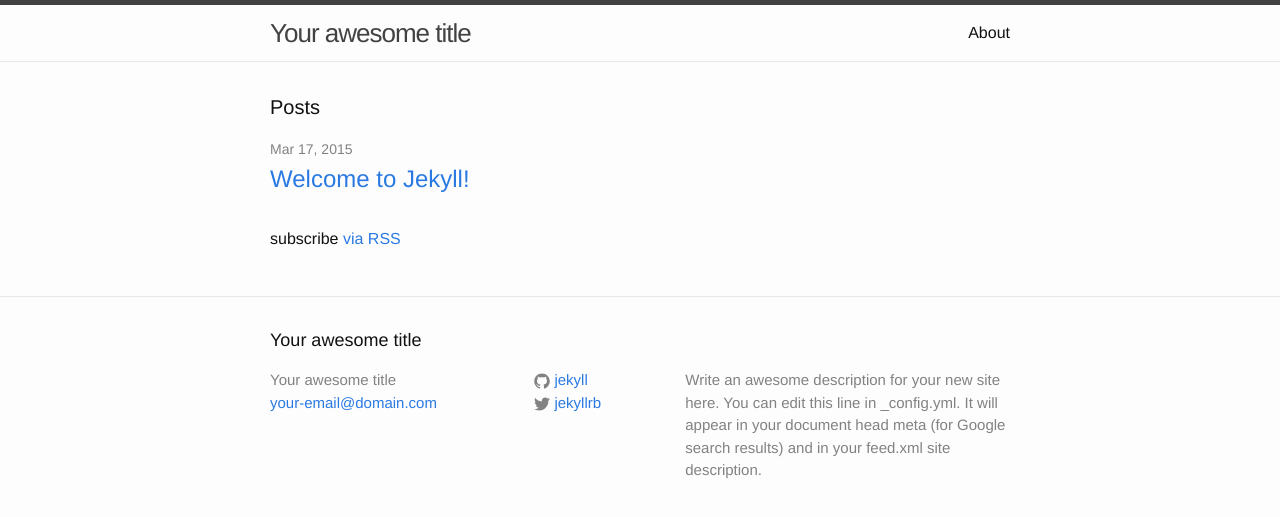
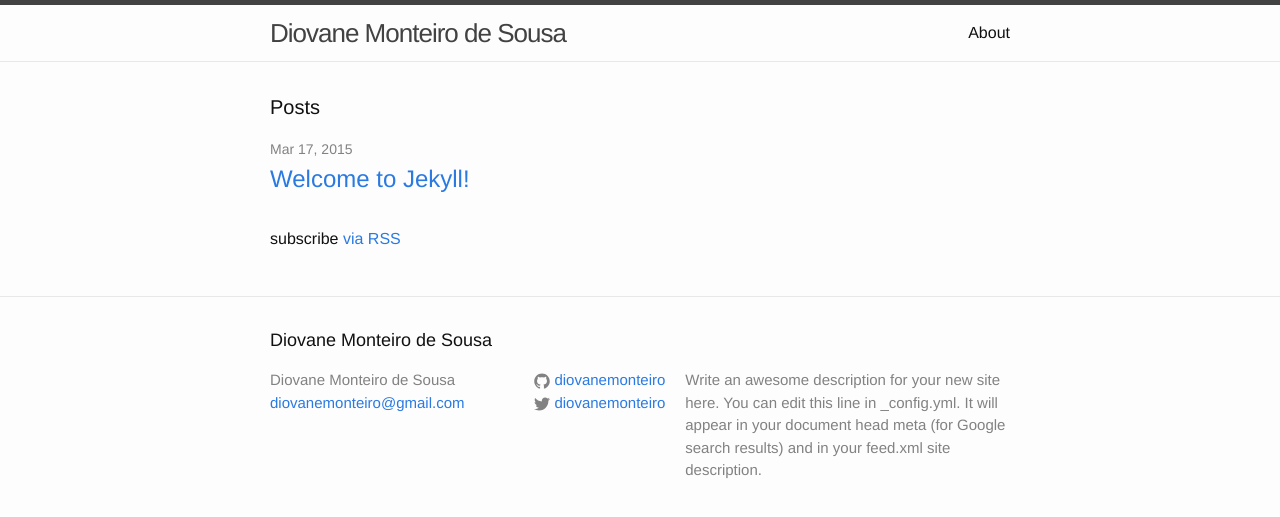
Before and after one commit to diovanemonteiro/diovanemonteiro.github.io, a Jekyll site: the page built from index.html, in a window 1280 px wide. Shown: the top 517 px of the page. Built offline with Jekyll 4.4.1, drawn with Linux system fonts in a browser that asks for light colours.

Commit message:
Alterações gerais de configurações, páginas e css

```diff
--- a/_config.yml
+++ b/_config.yml
@@ -1,14 +1,15 @@
 # Site settings
-title: Your awesome title
-email: your-email@domain.com
+title: Diovane Monteiro de Sousa
+email: diovanemonteiro@gmail.com
 description: > # this means to ignore newlines until "baseurl:"
   Write an awesome description for your new site here. You can edit this
   line in _config.yml. It will appear in your document head meta (for
   Google search results) and in your feed.xml site description.
 baseurl: "" # the subpath of your site, e.g. /blog/
 url: "http://yourdomain.com" # the base hostname & protocol for your site
-twitter_username: jekyllrb
-github_username:  jekyll
+twitter_username: diovanemonteiro
+github_username:  diovanemonteiro
 
 # Build settings
 markdown: kramdown
+highlighter: pygments
--- a/_includes/head.html
+++ b/_includes/head.html
@@ -7,6 +7,7 @@
   <meta name="description" content="{% if page.excerpt %}{{ page.excerpt | strip_html | strip_newlines | truncate: 160 }}{% else %}{{ site.description }}{% endif %}">
 
   <link rel="stylesheet" href="{{ "/css/main.css" | prepend: site.baseurl }}">
+  <!-- <link rel="stylesheet" href="{{ "/css/monokai.css" | prepend: site.baseurl }}"> -->
   <link rel="canonical" href="{{ page.url | replace:'index.html','' | prepend: site.baseurl | prepend: site.url }}">
   <link rel="alternate" type="application/rss+xml" title="{{ site.title }}" href="{{ "/feed.xml" | prepend: site.baseurl | prepend: site.url }}" />
 </head>
--- /dev/null
+++ b/_sass/_monokai.scss
@@ -0,0 +1,79 @@
+
+/**
+ * Syntax highlighting styles
+ */
+.highlight {
+    background: #272822;
+    @extend %vertical-rhythm;
+
+    pre, code {
+	    font-size: 14px;
+	    border: 0px;
+	    border-radius: 0px;
+	    background-color: #272822;
+	}
+
+	.hll { background-color: #49483e }
+	.c { color: #75715e } /* Comment */
+	.err { color: #960050; background-color: #1e0010 } /* Error */
+	.k { color: #66d9ef } /* Keyword */
+	.l { color: #ae81ff } /* Literal */
+	.n { color: #f8f8f2 } /* Name */
+	.o { color: #f92672 } /* Operator */
+	.p { color: #f8f8f2 } /* Punctuation */
+	.cm { color: #75715e } /* Comment.Multiline */
+	.cp { color: #75715e } /* Comment.Preproc */
+	.c1 { color: #75715e } /* Comment.Single */
+	.cs { color: #75715e } /* Comment.Special */
+	.gd { color: #f92672 } /* Generic.Deleted */
+	.ge { font-style: italic } /* Generic.Emph */
+	.gi { color: #a6e22e } /* Generic.Inserted */
+	.gs { font-weight: bold } /* Generic.Strong */
+	.gu { color: #75715e } /* Generic.Subheading */
+	.kc { color: #66d9ef } /* Keyword.Constant */
+	.kd { color: #66d9ef } /* Keyword.Declaration */
+	.kn { color: #f92672 } /* Keyword.Namespace */
+	.kp { color: #66d9ef } /* Keyword.Pseudo */
+	.kr { color: #66d9ef } /* Keyword.Reserved */
+	.kt { color: #66d9ef } /* Keyword.Type */
+	.ld { color: #e6db74 } /* Literal.Date */
+	.m { color: #ae81ff } /* Literal.Number */
+	.s { color: #e6db74 } /* Literal.String */
+	.na { color: #a6e22e } /* Name.Attribute */
+	.nb { color: #f8f8f2 } /* Name.Builtin */
+	.nc { color: #a6e22e } /* Name.Class */
+	.no { color: #66d9ef } /* Name.Constant */
+	.nd { color: #a6e22e } /* Name.Decorator */
+	.ni { color: #f8f8f2 } /* Name.Entity */
+	.ne { color: #a6e22e } /* Name.Exception */
+	.nf { color: #a6e22e } /* Name.Function */
+	.nl { color: #f8f8f2 } /* Name.Label */
+	.nn { color: #f8f8f2 } /* Name.Namespace */
+	.nx { color: #a6e22e } /* Name.Other */
+	.py { color: #f8f8f2 } /* Name.Property */
+	.nt { color: #f92672 } /* Name.Tag */
+	.nv { color: #f8f8f2 } /* Name.Variable */
+	.ow { color: #f92672 } /* Operator.Word */
+	.w { color: #f8f8f2 } /* Text.Whitespace */
+	.mb { color: #ae81ff } /* Literal.Number.Bin */
+	.mf { color: #ae81ff } /* Literal.Number.Float */
+	.mh { color: #ae81ff } /* Literal.Number.Hex */
+	.mi { color: #ae81ff } /* Literal.Number.Integer */
+	.mo { color: #ae81ff } /* Literal.Number.Oct */
+	.sb { color: #e6db74 } /* Literal.String.Backtick */
+	.sc { color: #e6db74 } /* Literal.String.Char */
+	.sd { color: #e6db74 } /* Literal.String.Doc */
+	.s2 { color: #e6db74 } /* Literal.String.Double */
+	.se { color: #ae81ff } /* Literal.String.Escape */
+	.sh { color: #e6db74 } /* Literal.String.Heredoc */
+	.si { color: #e6db74 } /* Literal.String.Interpol */
+	.sx { color: #e6db74 } /* Literal.String.Other */
+	.sr { color: #e6db74 } /* Literal.String.Regex */
+	.s1 { color: #e6db74 } /* Literal.String.Single */
+	.ss { color: #e6db74 } /* Literal.String.Symbol */
+	.bp { color: #f8f8f2 } /* Name.Builtin.Pseudo */
+	.vc { color: #f8f8f2 } /* Name.Variable.Class */
+	.vg { color: #f8f8f2 } /* Name.Variable.Global */
+	.vi { color: #f8f8f2 } /* Name.Variable.Instance */
+	.il { color: #ae81ff } /* Literal.Number.Integer.Long */
+}
--- a/css/main.scss
+++ b/css/main.scss
@@ -48,5 +48,5 @@
 @import
         "base",
         "layout",
-        "syntax-highlighting"
+        "monokai"
 ;
```
Also changed, not shown: _layouts/home.html (added, +13 -0 lines), _posts/2015-03-17-welcome-to-jekyll.markdown (+97 -1 lines), css/monokai.css (added, +86 -0 lines), css/pygments.css (added, +72 -0 lines), 1 other file.
